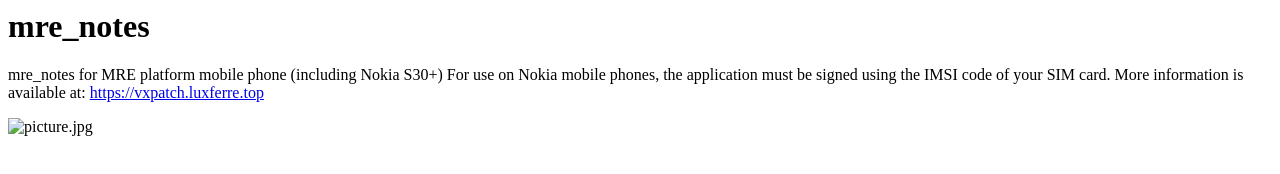
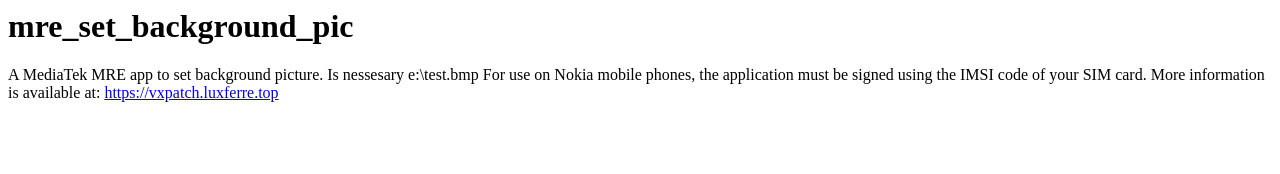
Before and after one commit to RDZDX/mre_set_background_pic, a plain HTML site: page docs/index.html in a window 1280 px wide. Drawn offline with Linux system fonts and the light colour scheme.

Commit message:
Change header and description in index.html
Updated the header and description for the MRE app.

```diff
--- a/docs/index.html
+++ b/docs/index.html
@@ -1,13 +1,12 @@
 <html>
 
 <body>
-  <h1>mre_notes</h1>
+  <h1>mre_set_background_pic</h1>
   <p>
-  mre_notes for MRE platform mobile phone (including Nokia S30+)
+  A MediaTek MRE app to set background picture. Is nessesary e:\test.bmp
   For use on Nokia mobile phones, the application must be signed using the IMSI code of your SIM card. More information is available at:
     <a href="https://vxpatch.luxferre.top">https://vxpatch.luxferre.top</a>
   </p>
-  <img src="picture.jpg" alt="picture.jpg">
 </body>
 
 </html>
```
